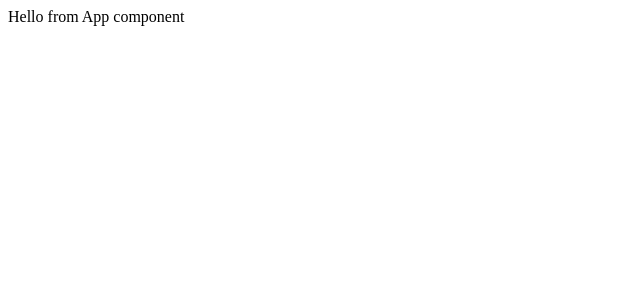
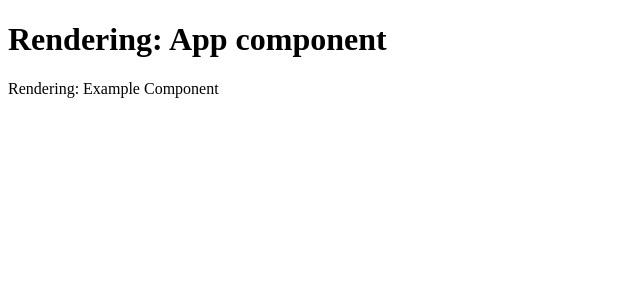
Before and after one commit to howardNa/canvas-medical, a React app: page / in a window 1280 px wide. Shown: the top 300 px of the page, without its empty margins (0-640 px from the left). Built offline with nearby package versions, Linux system fonts and the light colour scheme.

Commit message:
added example component to react playground

```diff
--- a/client/App.jsx
+++ b/client/App.jsx
@@ -1,4 +1,6 @@
 import React, { Component } from 'react';
+
+import ExampleComponent from './components/ExampleComponent.js';
 
 class App extends Component {
     constructor(props) {
@@ -20,7 +22,10 @@ class App extends Component {
 
     render() {
         return (
-            <div>Hello from App component</div>
+            <div>
+                <h1>Rendering: App component</h1>
+                <ExampleComponent/>
+            </div>
         )
     }
 }
--- /dev/null
+++ b/client/components/ExampleComponent.js
@@ -0,0 +1,11 @@
+import React, { Component } from 'react';
+
+class ExampleComponent extends Component {
+    render() {
+        return (
+            <div>Rendering: Example Component</div>
+        )
+    }
+}
+
+export default ExampleComponent;
```
